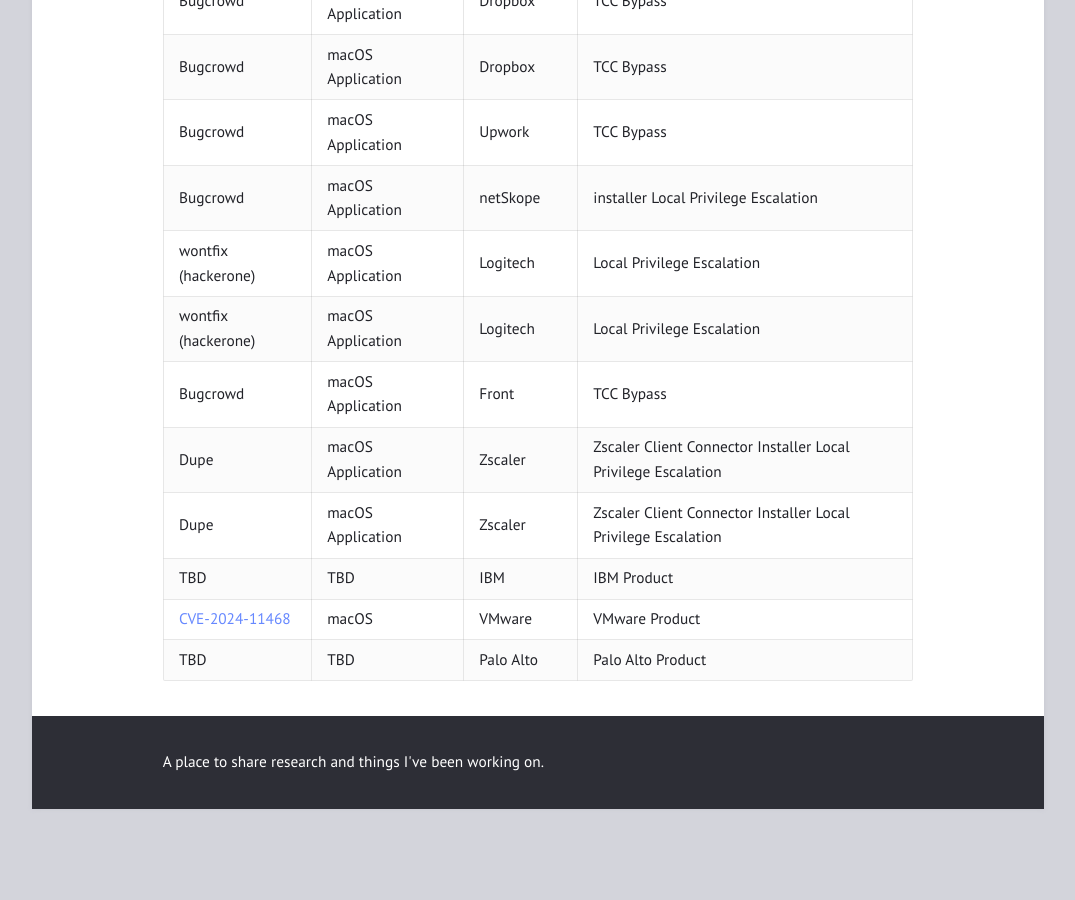
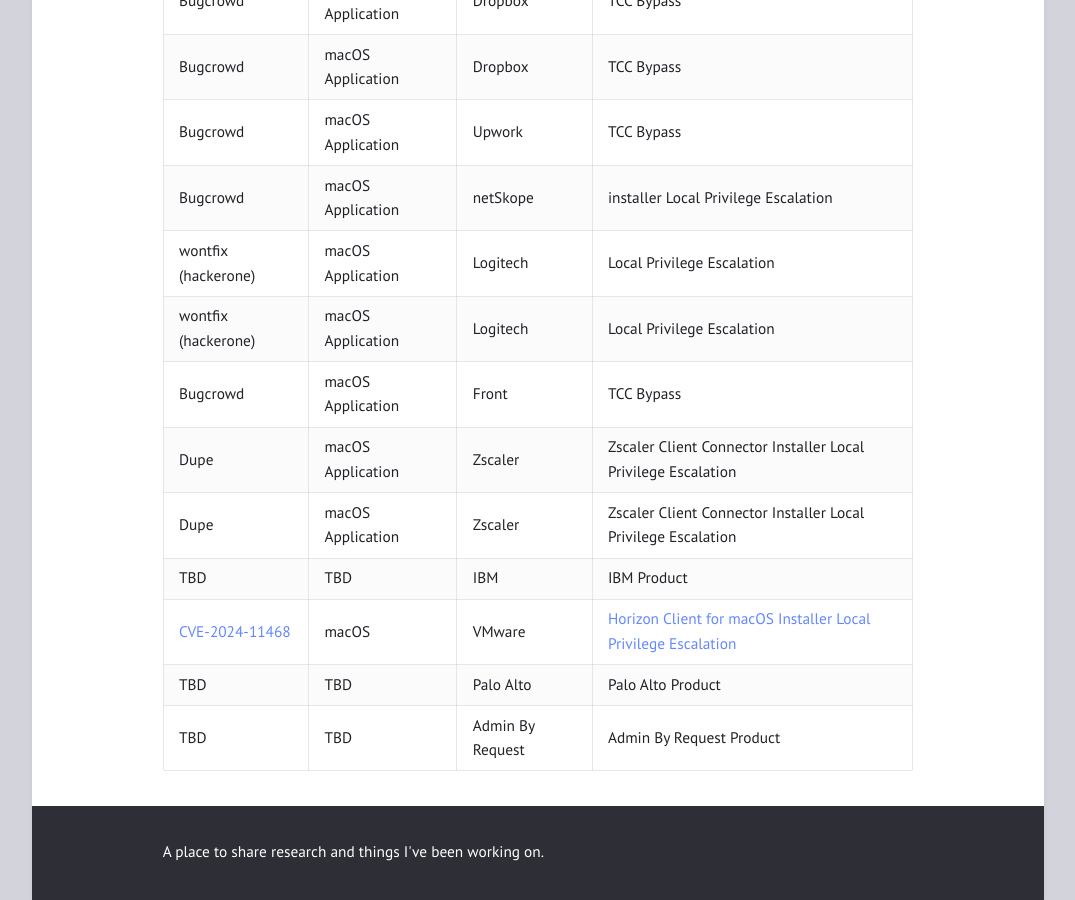
Before and after one commit to emkay64/emkay64.github.io, a Jekyll site: the page built from CVEs.md, in a window 1280 px wide and 900 px high, scrolled down 1068 px. Shown: the whole window, without its empty margins (102-1177 px from the left). Built offline with Jekyll 4.4.1, drawn with Linux system fonts in a browser that asks for light colours; before the commit the page ends 1877 px from its top, so only the background shows below that.

Commit message:
updated CVE

```diff
--- a/CVEs.md
+++ b/CVEs.md
@@ -30,5 +30,6 @@ layout: page
 | Dupe | macOS Application | Zscaler | Zscaler Client Connector Installer Local Privilege Escalation |
 | Dupe | macOS Application | Zscaler | Zscaler Client Connector Installer Local Privilege Escalation |
 | TBD | TBD | IBM | IBM Product |
-| [CVE-2024-11468](https://nvd.nist.gov/vuln/detail/CVE-2024-11468) | macOS | VMware | VMware Product |
+| [CVE-2024-11468](https://nvd.nist.gov/vuln/detail/CVE-2024-11468) | macOS | VMware | [Horizon Client for macOS Installer Local Privilege Escalation](https://static.omnissa.com/sites/default/files/OMSA-2024-0002.pdf) |
 | TBD | TBD | Palo Alto | Palo Alto Product |
+| TBD | TBD | Admin By Request | Admin By Request Product |
```
